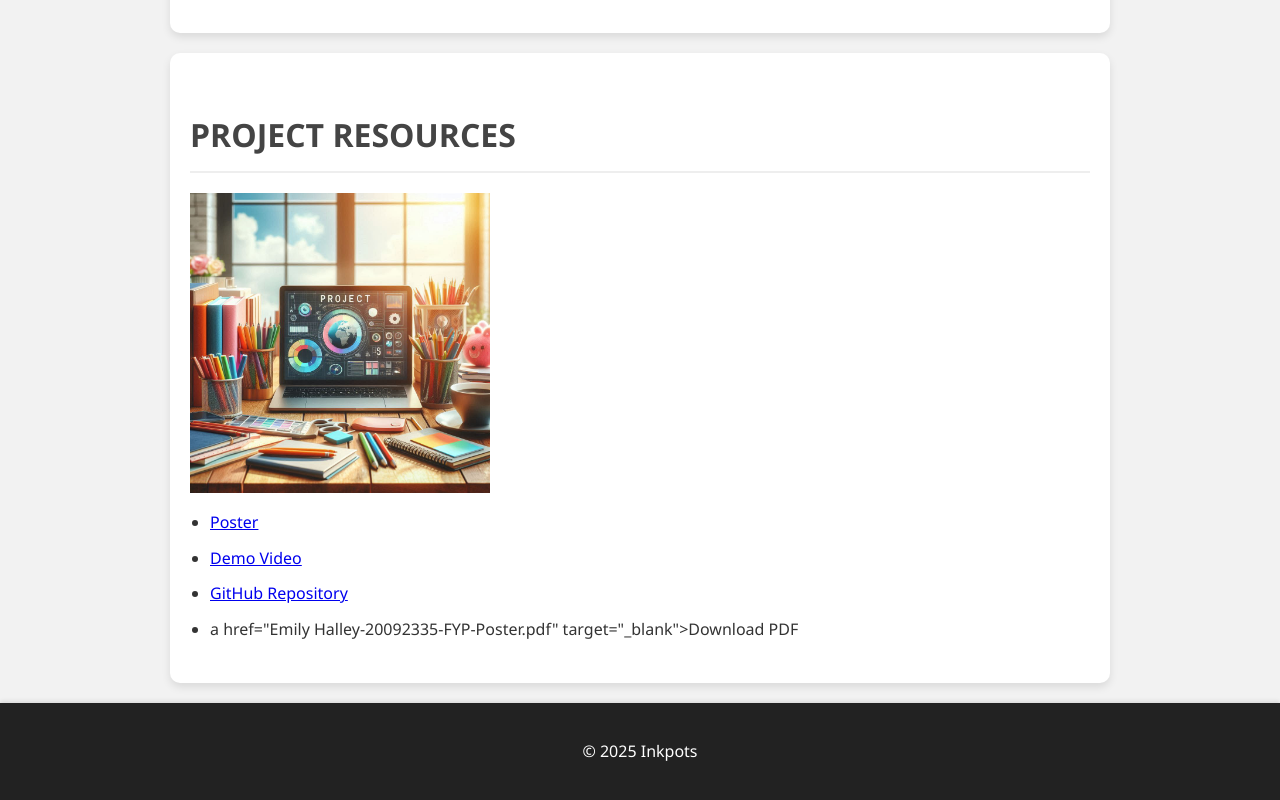
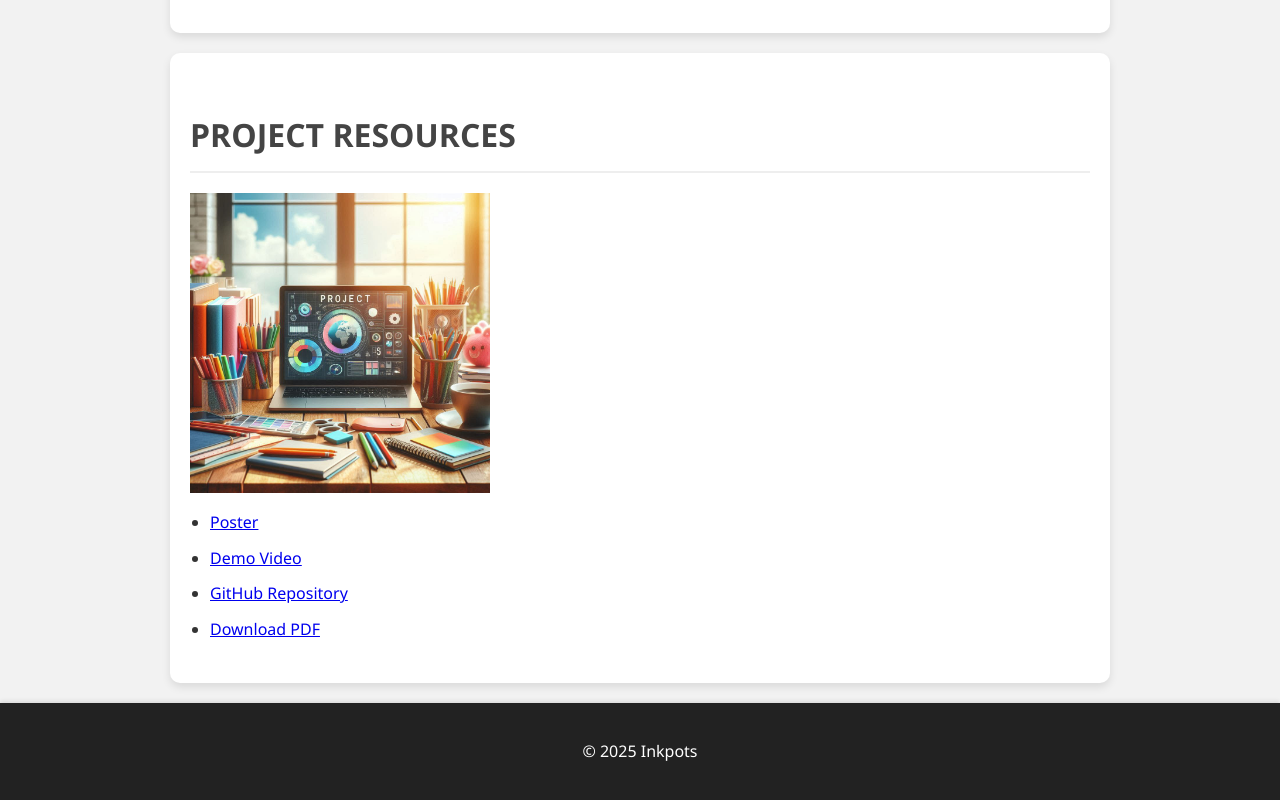
Before and after one commit to emily172/showcase, a plain HTML site: page index.html in a window 1280 px wide. Shown: the part 4996-5796 px from the top of the page. Drawn offline with Linux system fonts and the light colour scheme.

Commit message:
Fixed Link

```diff
--- a/index.html
+++ b/index.html
@@ -137,7 +137,7 @@
             <li><a href="poster.html" target="_blank">Poster</a></li>
             <li><a href="https://www.youtube.com/watch?v=HBCfquP-qGE" target="_blank">Demo Video</a></li>
             <li><a href="https://github.com/emily172/FYP-SSD.git" target="_blank">GitHub Repository</a></li>
-            <li>a href="Emily Halley-20092335-FYP-Poster.pdf" target="_blank">Download PDF</a></li>
+            <li><a href="Emily Halley-20092335-FYP-Poster.pdf" target="_blank">Download PDF</a></li>
         </ul>
     </section>
     <footer>
```
